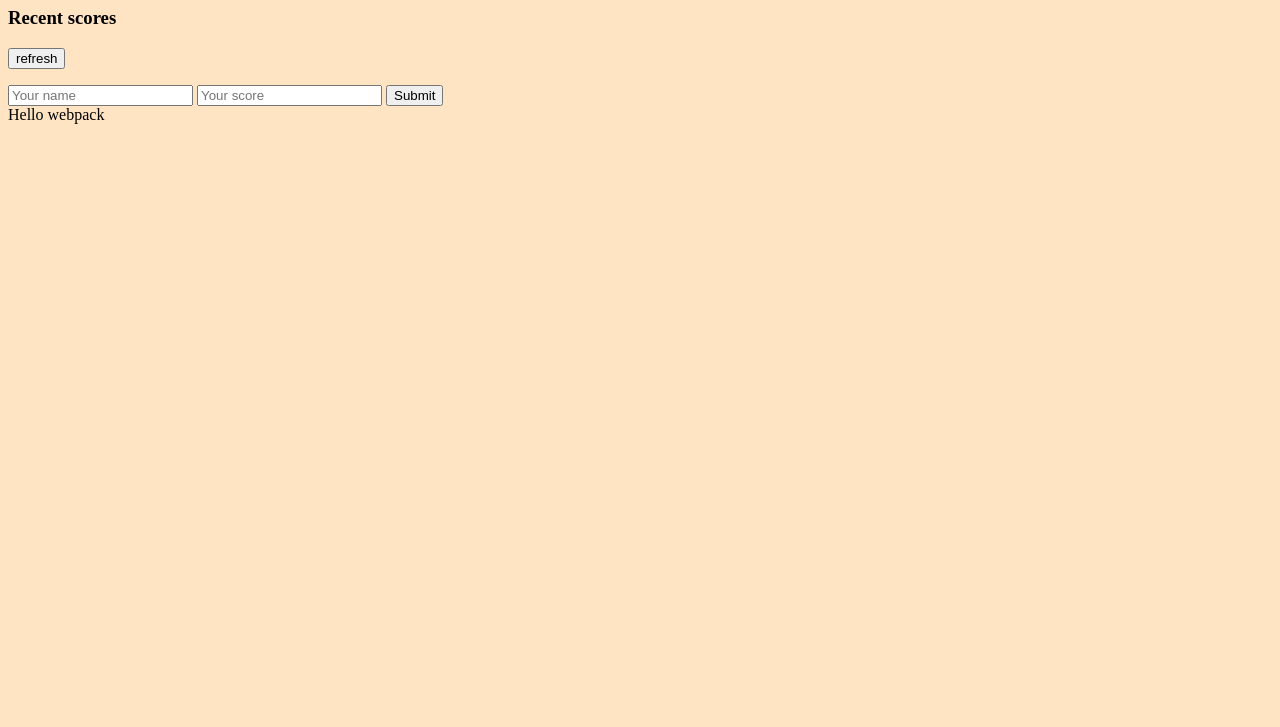
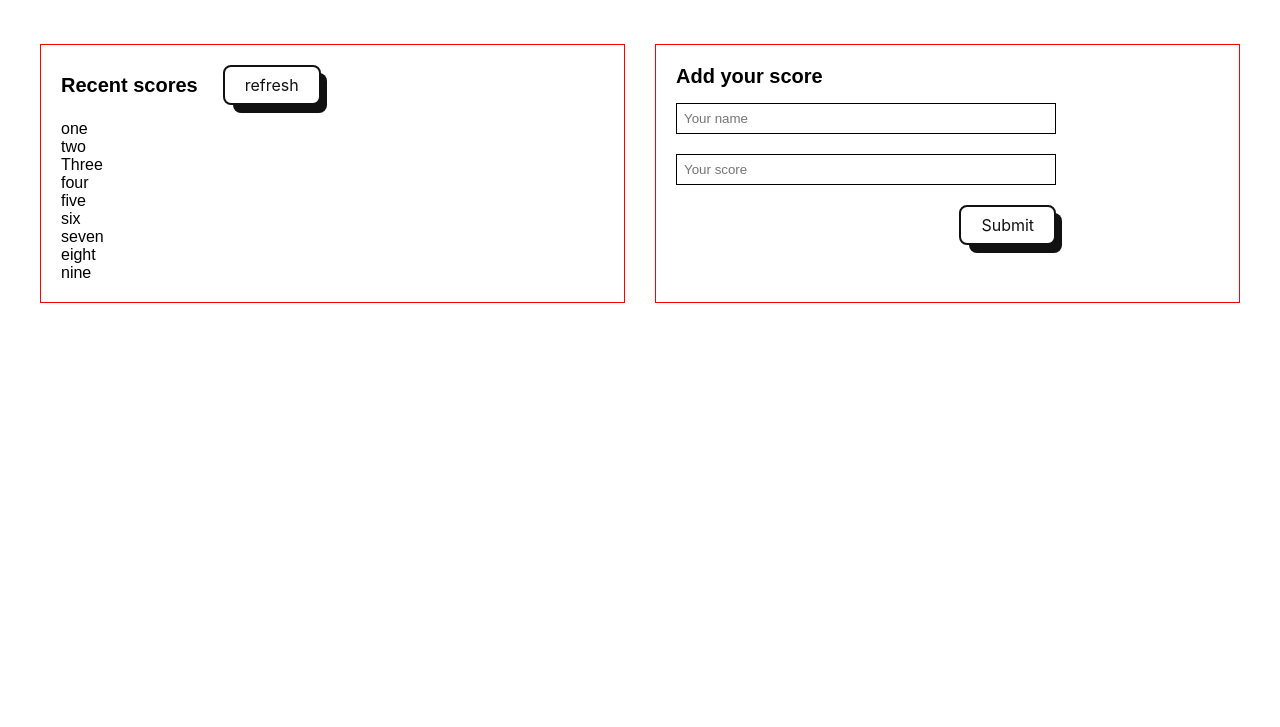
Before and after one commit to olaishola05/Leaderboard, a website built with webpack: page src/index.html in a window 1280 px wide. Shown: the part 73-800 px from the top of the page. Built offline with nearby package versions, Linux system fonts and the light colour scheme.

Commit message:
Add basic styling and restructure the html

```diff
--- a/src/index.html
+++ b/src/index.html
@@ -14,12 +14,25 @@
             <h3>Recent scores</h3>
             <button type="button" class="btn refresh">refresh</button>
           </div>
+          <span class="message">message if no scores</span>
           <div class="score-container">
-            <ul class="score"></ul>
+            <ul class="score">
+              <li>one</li>
+              <li>two</li>
+              <li>Three</li>
+              <li>four</li>
+              <li>five</li>
+              <li>six</li>
+              <li>seven</li>
+              <li>eight</li>
+              <li>nine</li>
+            </ul>
           </div>
         </div>
 
         <!-- Add new score -->
+        <div class="form-section">
+          <h3>Add your score</h3>
           <form action="">
             <label for="name">
               <input type="text" name="name" id="name" placeholder="Your name" />
@@ -29,8 +42,9 @@
               <input type="text" name="score" id="score" placeholder="Your score" />
             </label>
 
-          <button type="submit" class="btn">Submit</button>
+            <button type="submit" class="btn submit">Submit</button>
           </form>
+        </div>
       </section>
     </main>
   </body>
--- a/src/index.js
+++ b/src/index.js
@@ -4,7 +4,7 @@ import './style.css';
 function component() {
   const element = document.createElement('div');
 
-  element.innerHTML = _.join(['Hello', 'webpack'], ' ');
+  element.innerHTML = _.join(' ');
 
   return element;
 }
--- a/src/style.css
+++ b/src/style.css
@@ -1,3 +1,165 @@
+html {
+  -webkit-box-sizing: border-box;
+  box-sizing: border-box;
+  font-size: 16px;
+}
+
+*,
+*::before,
+*::after {
+  -webkit-box-sizing: inherit;
+  box-sizing: inherit;
+}
+
+body,
+h1,
+h2,
+h3,
+h4,
+h5,
+h6,
+p,
+ol,
+ul {
+  margin: 0;
+  padding: 0;
+  font-weight: normal;
+}
+
+ol,
+ul {
+  list-style: none;
+}
+
+img {
+  max-width: 100%;
+  height: auto;
+}
+
 body {
-  background-color: bisque;
+  min-width: 100%;
+  height: 100vh;
+  font-family: 'Poppins', sans-serif;
 }
+
+main {
+  padding: 20px;
+}
+
+h1 {
+  margin-bottom: 60px;
+}
+
+section {
+  display: flex;
+}
+
+.form-section,
+.recent-score {
+  flex: 1;
+  border: 1px solid red;
+  padding: 20px;
+  margin: 0 20px 0 20px;
+}
+
+.recent-top {
+  display: flex;
+  align-items: center;
+}
+/*
+.btn {
+  width: 80px;
+  padding: 5px;
+  text-transform: capitalize;
+  background-color: #fff;
+  color: #111;
+  cursor: pointer;
+} */
+
+h3 {
+  font-size: 20px;
+  font-weight: bold;
+  margin-bottom: 15px;
+}
+
+.recent-top button {
+  margin-left: 25px;
+  margin-bottom: 15px;
+}
+
+.message {
+  display: none;
+}
+
+.form-section {
+  margin-left: 10px;
+}
+
+form {
+  display: flex;
+  flex-direction: column;
+  width: 70%;
+}
+
+input[type='text'] {
+  width: 100%;
+  padding: 7px;
+  border: 1px solid black;
+  margin-bottom: 20px;
+}
+
+.submit {
+  align-self: flex-end;
+}
+
+.btn {
+  align-items: center;
+  background-color: #fff;
+  border: 2px solid #111;
+  border-radius: 8px;
+  box-sizing: border-box;
+  color: #111;
+  cursor: pointer;
+  display: flex;
+  font-family: Inter, sans-serif;
+  font-size: 16px;
+  height: 40px;
+  justify-content: center;
+  line-height: 24px;
+  max-width: 50%;
+  padding: 0 20px;
+  position: relative;
+  text-align: center;
+  text-decoration: none;
+  user-select: none;
+  -webkit-user-select: none;
+  touch-action: manipulation;
+}
+
+.btn:after {
+  background-color: #111;
+  border-radius: 8px;
+  content: '';
+  display: block;
+  height: 40px;
+  left: 0;
+  width: 100%;
+  position: absolute;
+  top: -2px;
+  transform: translate(8px, 8px);
+  transition: transform 0.2s ease-out;
+  z-index: -1;
+}
+
+.btn:hover:after {
+  transform: translate(0, 0);
+}
+
+.btn:active {
+  background-color: #ffdeda;
+  outline: 0;
+}
+
+.button-56:hover {
+  outline: 0;
+}
```
Lines whose indentation alone changed are shown as unchanged.
